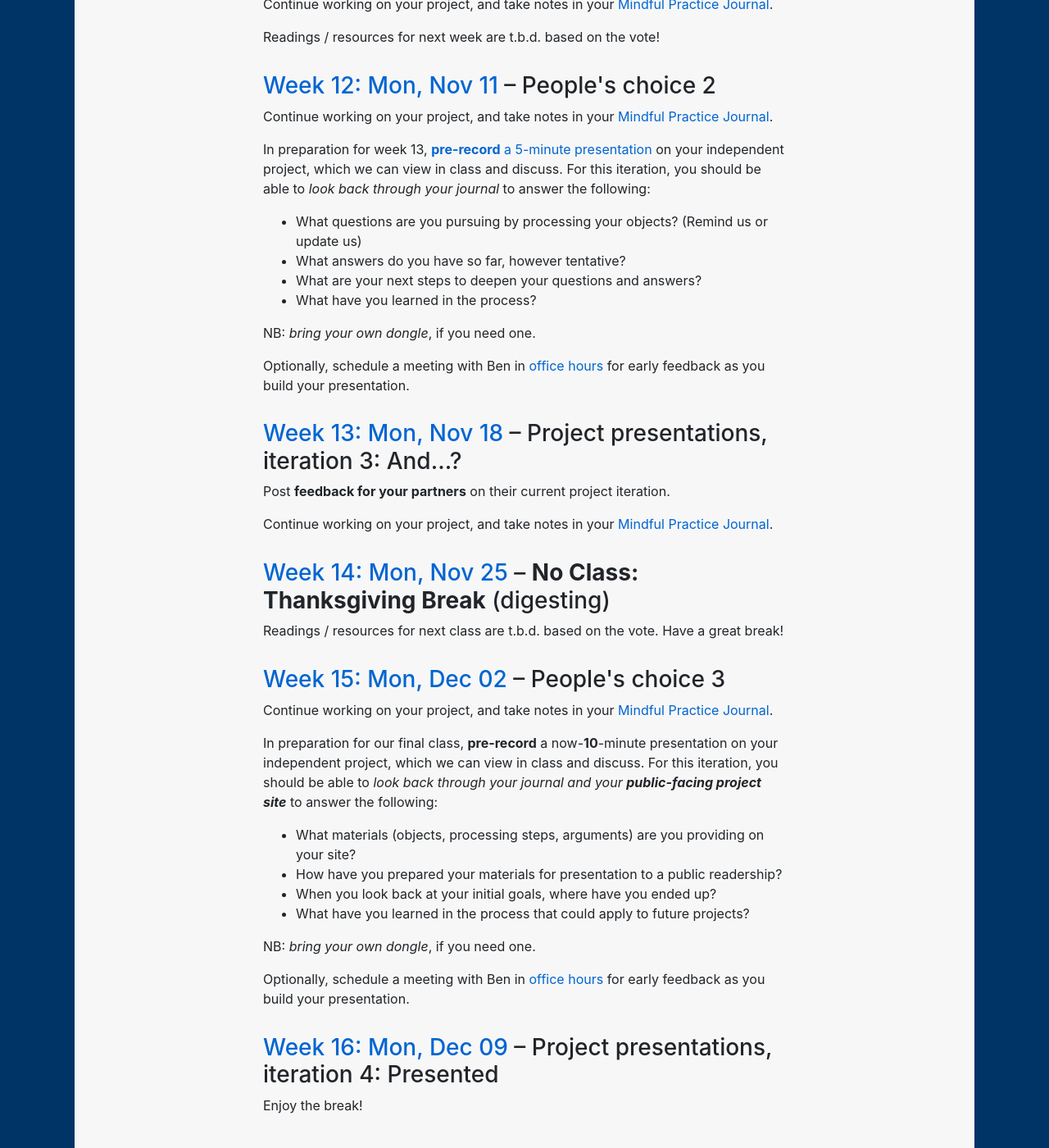
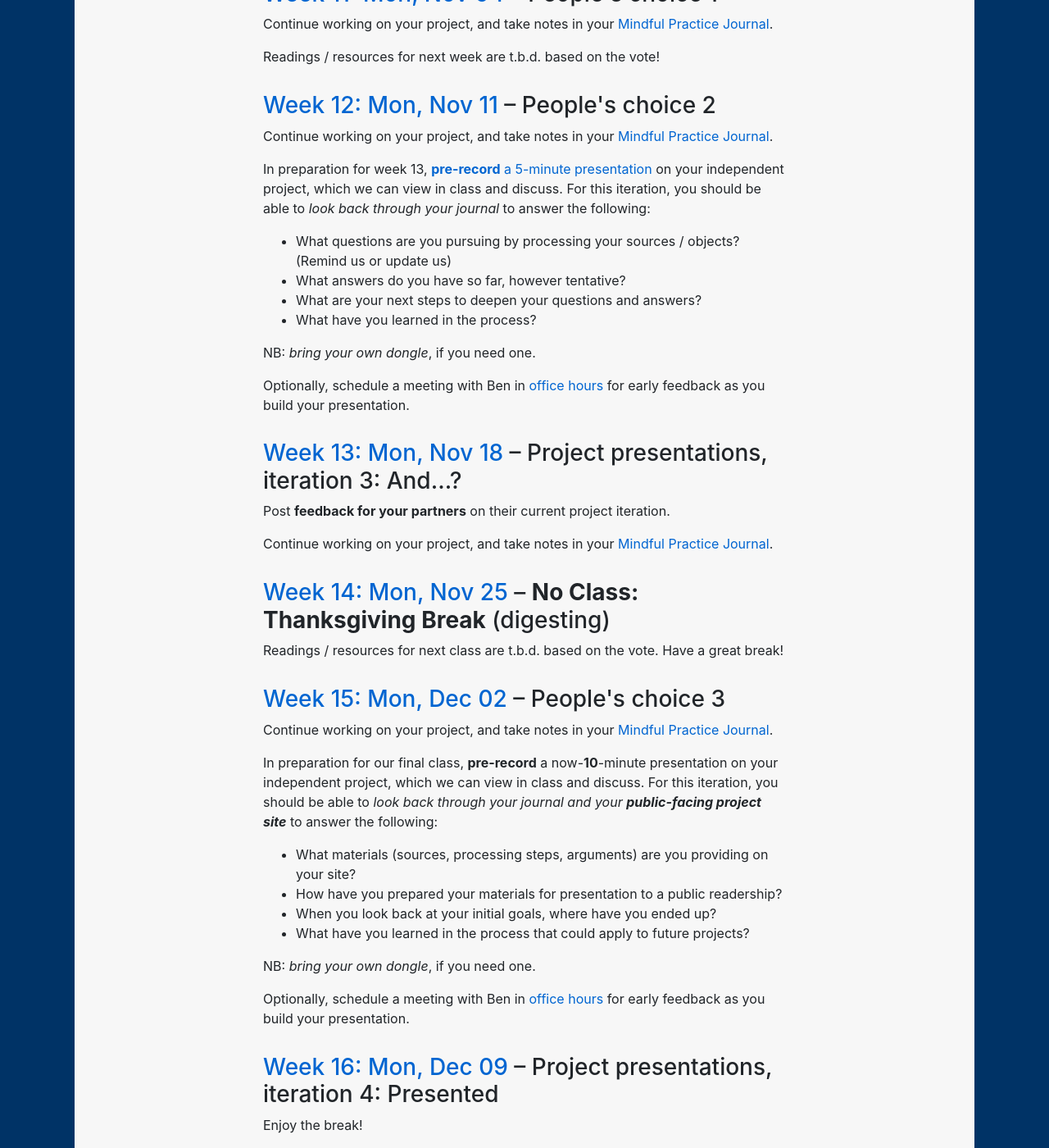
Before and after one commit to benmiller314/dsam2024fall, a Jekyll site: the page built from schedule.md, in a window 1280 px wide and 1400 px high, scrolled down 8090 px. Shown: the whole window at 82% size. Built offline with Jekyll 4.4.1, drawn with Linux system fonts in a browser that asks for light colours; our own code applies the rules of GitHub Pages for plain Markdown files; some of the changed text lies outside the part shown.

Commit message:
Posner said "sources," not "objects"

```diff
--- a/schedule.md
+++ b/schedule.md
@@ -32,7 +32,7 @@
 2 | Mon, Sep 02 | [**No class: Labor Day** (setting up and setting out)](#week-02)
 3 | Mon, Sep 09 | [GitHub, versioning, circulation](#week-03) <!-- goal: by end of class, be able to (a) make your own public repo; (b) work with a PittFuego template to make a simple public-facing website (and, thus, understand comments); (c) speak to the interface affordances of a website-building tool like WordPress or Wix -->
 4 | Mon, Sep 16 | [Data: By whom? For what?](#week-04)
-5 | Mon, Sep 23 | [Iteration 1: Objects](#week-05) <!-- What objects could you explore? What questions do you have? + PowerPoint Fu and other presentational modes -->
+5 | Mon, Sep 23 | [Iteration 1: Sources](#week-05) <!-- What objects could you explore? What questions do you have? + PowerPoint Fu and other presentational modes -->
 6 | Mon, Sep 30 | [Code: What is it? Why does it matter?](#week-06) <!-- Rosh Hashanah starts Wednesday night; keep homework minimal. -->
 7 | Mon, Oct 07 | [AI: Machines learning to classify and predict](#week-07) <!-- Yom Kippur starts Friday night; keep homework minimal. -->
 8 | Mon, Oct 14 | [**No class: Fall Break** (reflection and planning)](#week-08) <!-- Sukkot begins Wed night. -->
@@ -67,7 +67,7 @@
 <a id="current"></a>
 <h3 id="week-01"><a href='plans/week-01'>Week 1: Mon, Aug 26</a> – Digital + Studies</h3>
 
-**Schedule a meeting with Ben** for some time next week (that isn't Monday) to talk about possible objects for you to process and present on. See the [office hours](office) page for how to claim a slot or request an alternative if the usual slots won't work for you.
+**Schedule a meeting with Ben** for some time next week (that isn't Monday) to talk about possible sources/objects for you to process and present on. See the [office hours](office) page for how to claim a slot or request an alternative if the usual slots won't work for you.
 
 Before that meeting, ideally by this Friday, **watch**:
 * Posner, Miriam. “How Did They Make That? The Video!” Miriam Posner's Blog, April 17, 2014. <a href="http://miriamposner.com/blog/how-did-they-make-that-the-video/">http://miriamposner.com/blog/how-did-they-make-that-the-video/</a>.
@@ -130,7 +130,7 @@
 
 For week 5, [**pre-record** a 5-minute presentation](projects#presentations-and-peer-review) on your independent project, which we can view in class and discuss. For this iteration, you should be able to answer the following:
 
-* What objects are you working with?
+* What sources / objects are you working with?
 * What questions do you have about them?
 * What are your long-term goals?
 * What are your next steps?
@@ -139,7 +139,7 @@
 
 Optionally, schedule a meeting with Ben in [office hours](office) for early feedback as you build your presentation.
 
-<h3 id="week-05">Week 5: Mon, Sep 23 – Project presentations, iteration 1: Objects</h3>
+<h3 id="week-05">Week 5: Mon, Sep 23 – Project presentations, iteration 1: Sources</h3>
 
 Post **feedback for your partners** on their current project iteration.
 
@@ -194,8 +194,8 @@
 
 In preparation for week 9, [**pre-record** a 5-minute presentation](projects#presentations-and-peer-review) on your independent project, which we can view in class and discuss. For this iteration, you should be able to *look back through your journal* to answer the following:
 
-* What objects are you working with? (Remind us or update us)
-* What have you done with or to those objects?
+* What sources / objects are you working with? (Remind us or update us)
+* What have you done with or to those sources?
 * What have you learned in the process?
 * What are your next steps?
 
@@ -249,7 +249,7 @@
 
 In preparation for week 13, [**pre-record** a 5-minute presentation](projects#presentations-and-peer-review) on your independent project, which we can view in class and discuss. For this iteration, you should be able to *look back through your journal* to answer the following:
 
-* What questions are you pursuing by processing your objects? (Remind us or update us)
+* What questions are you pursuing by processing your sources / objects? (Remind us or update us)
 * What answers do you have so far, however tentative?
 * What are your next steps to deepen your questions and answers?
 * What have you learned in the process?
@@ -277,7 +277,7 @@
 
 In preparation for our final class, **pre-record** a now-<strong>10</strong>-minute presentation on your independent project, which we can view in class and discuss. For this iteration, you should be able to _look back through your journal and your **public-facing project site**_ to answer the following:
 
-* What materials (objects, processing steps, arguments) are you providing on your site?
+* What materials (sources, processing steps, arguments) are you providing on your site?
 * How have you prepared your materials for presentation to a public readership?
 * When you look back at your initial goals, where have you ended up?
 * What have you learned in the process that could apply to future projects?
```
Also changed, not shown: 1 other file.
